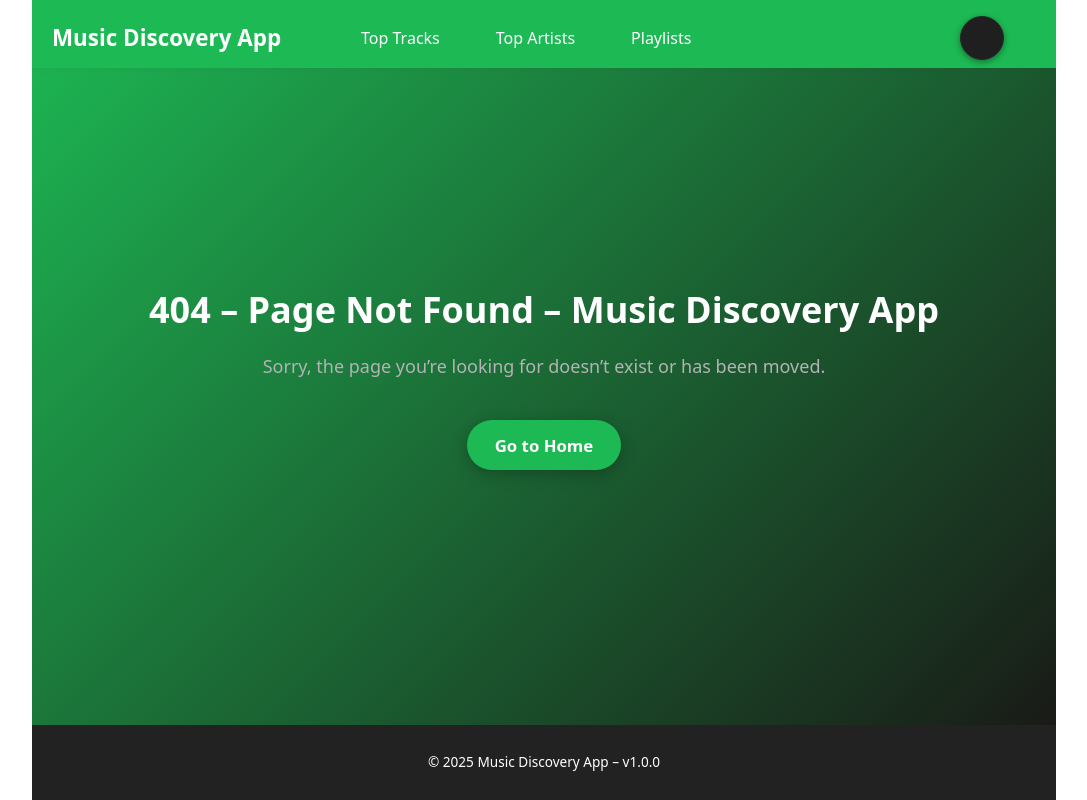
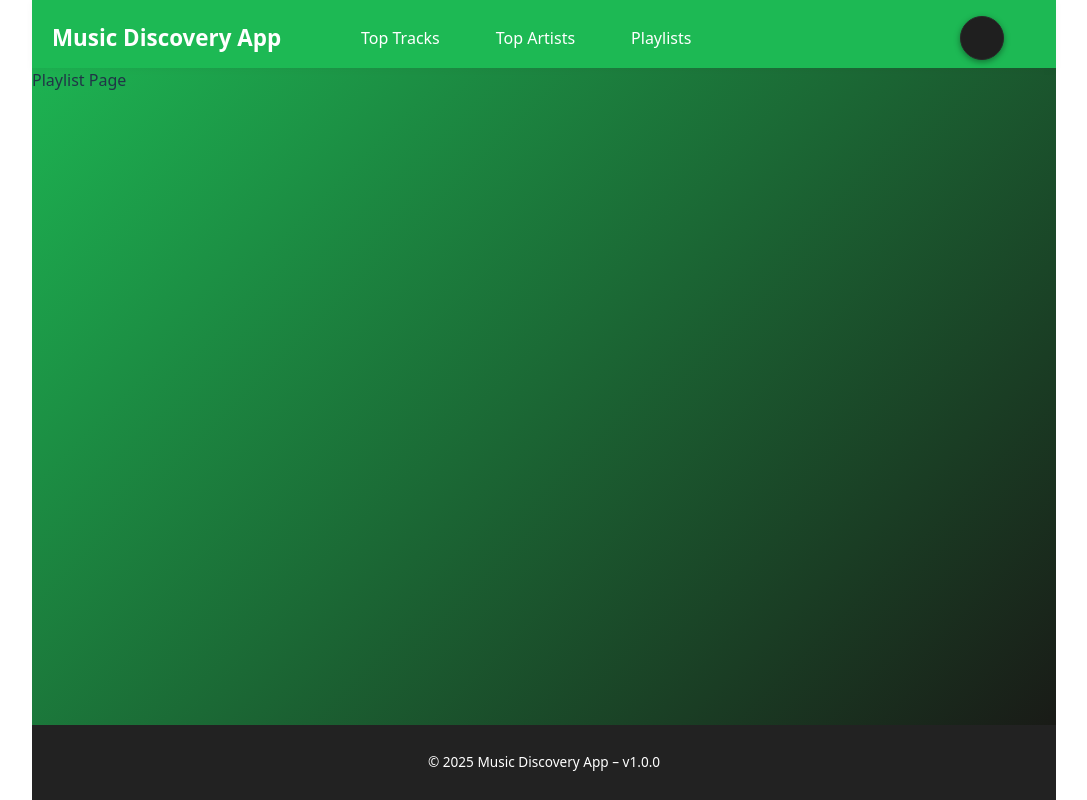
Before and after one commit to Wbdgdz/music-discovery-app, a React (Vite) app: page /playlist/1 in a window 1280 px wide. Shown: the whole page, without its empty margins (96-1183 px from the left). Built offline with nearby package versions, Linux system fonts and the light colour scheme; no server answers.

Commit message:
feat(playlist): ✨ add /playlist/:id route and scaffold detail page

```diff
--- a/src/App.jsx
+++ b/src/App.jsx
@@ -8,6 +8,7 @@ import Layout from './components/Layout/Layout.jsx';
 import LoginPage from './pages/LoginPage/LoginPage.jsx';
 import NotFoundPage from './pages/NotFoundPage/NotFoundPage.jsx';
 import AccountPage from './pages/AccountPage/AccountPage.jsx';
+import PlaylistPage from './pages/PlaylistPage/PlaylistPage.jsx';
 
 const router = createBrowserRouter([
   {
@@ -21,6 +22,7 @@ const router = createBrowserRouter([
       { path: 'top-tracks', element: <TopTracksPage /> },
       { path: 'top-artists', element: <TopArtistsPage /> },
       { path: 'playlists', element: <PlaylistsPage /> },
+      { path: 'playlist/:id', element: <PlaylistPage /> },
       { path: '*', element: <NotFoundPage /> }
     ]
   }
--- /dev/null
+++ b/src/pages/PlaylistPage/PlaylistPage.jsx
@@ -0,0 +1,3 @@
+export default function PlaylistPage() {
+  return <div>Playlist Page</div>;
+}
```
